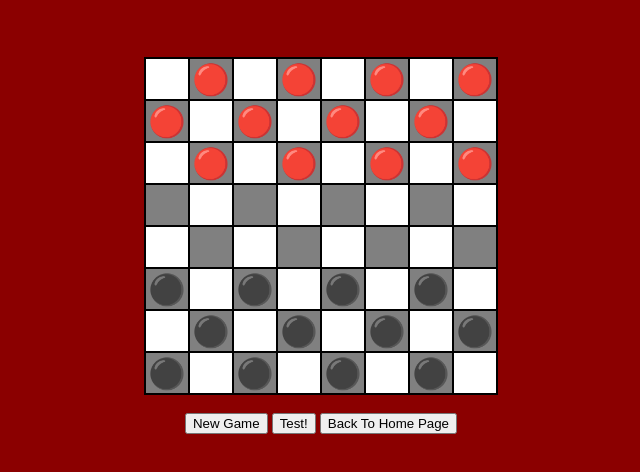
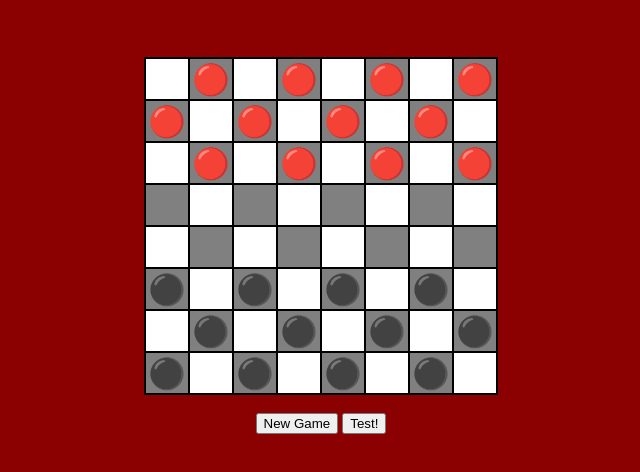
Before and after one commit to flobbus/checkers, a plain HTML site: page game1.html in a window 1280 px wide. Shown: the part 80-552 px from the top of the page, without its empty margins (319-959 px from the left). Drawn offline with Linux system fonts and the light colour scheme.

Commit message:
removed unused "back to home" feature

```diff
--- a/game1.html
+++ b/game1.html
@@ -10,7 +10,7 @@
 		<br>
 		<button id="reset">New Game</button>
 		<button id="testButton" onclick ='test()'>Test!</button>
-		<button type="button" name="backToHome" onclick="backHome()">Back To Home Page</button>
+
 		<div id='test'/>
 	<script>checkers();</script>
   </body>
```
